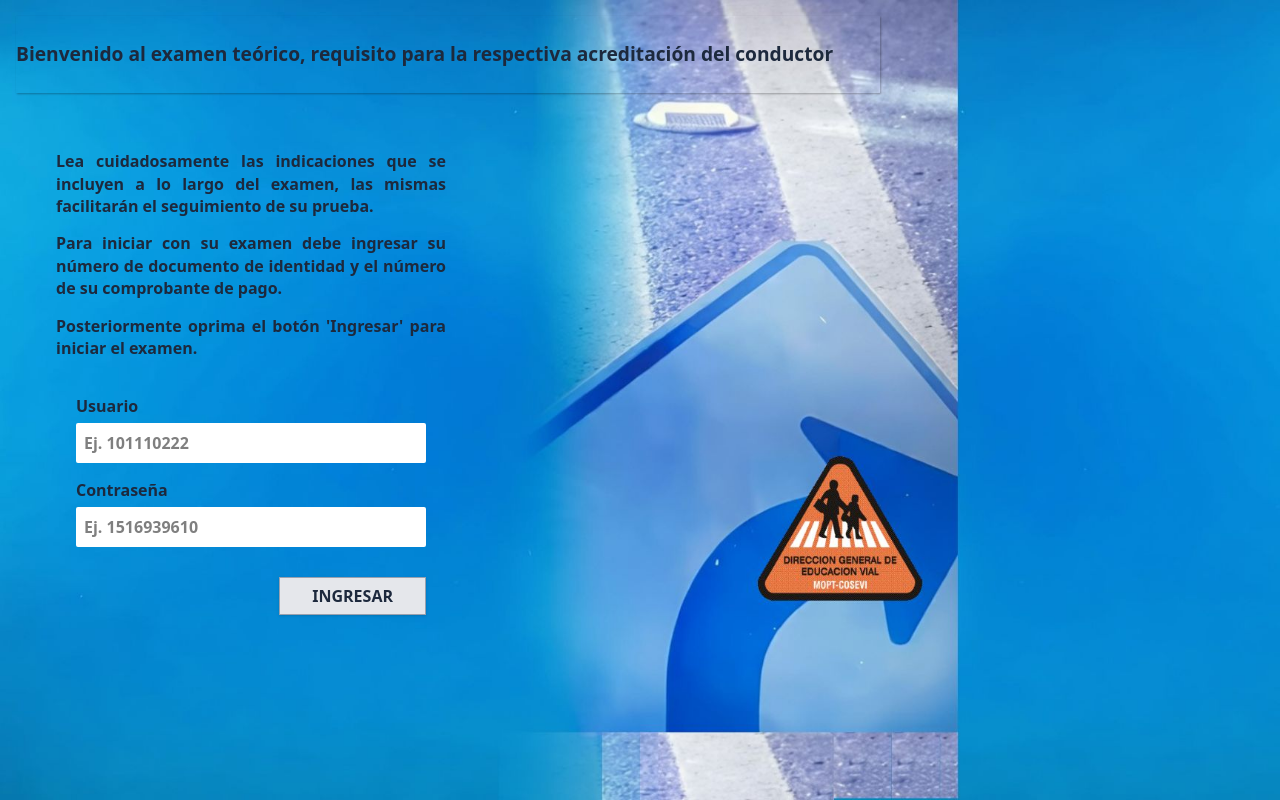
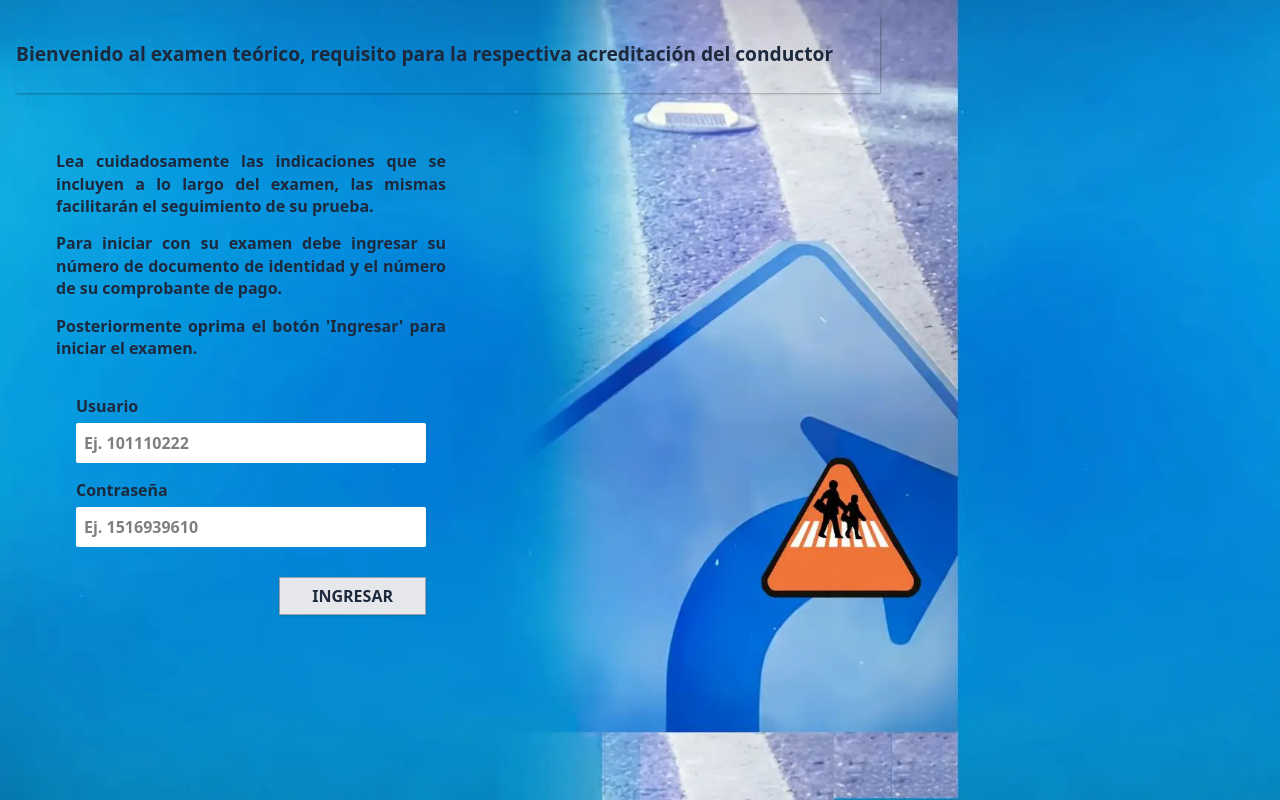
Before and after one commit to RoneyVaLo/simulador-teorico, a React (Vite) app: page / in a window 1280 px wide. Built offline with nearby package versions, Linux system fonts and the light colour scheme.

Commit message:
replace background image in Login component with new webp format

```diff
--- a/src/pages/Login.jsx
+++ b/src/pages/Login.jsx
@@ -30,7 +30,7 @@ const Login = () => {
     <section
       className="min-h-screen font-sans text-slate-800"
       style={{
-        backgroundImage: "url('/bg.jpg')",
+        backgroundImage: "url('/bg.webp')",
         backgroundSize: "cover",
         backgroundPosition: "center",
         height: "100vh",
```
Also changed, not shown: public/bg.jpg (deleted), public/bg.webp (added).
